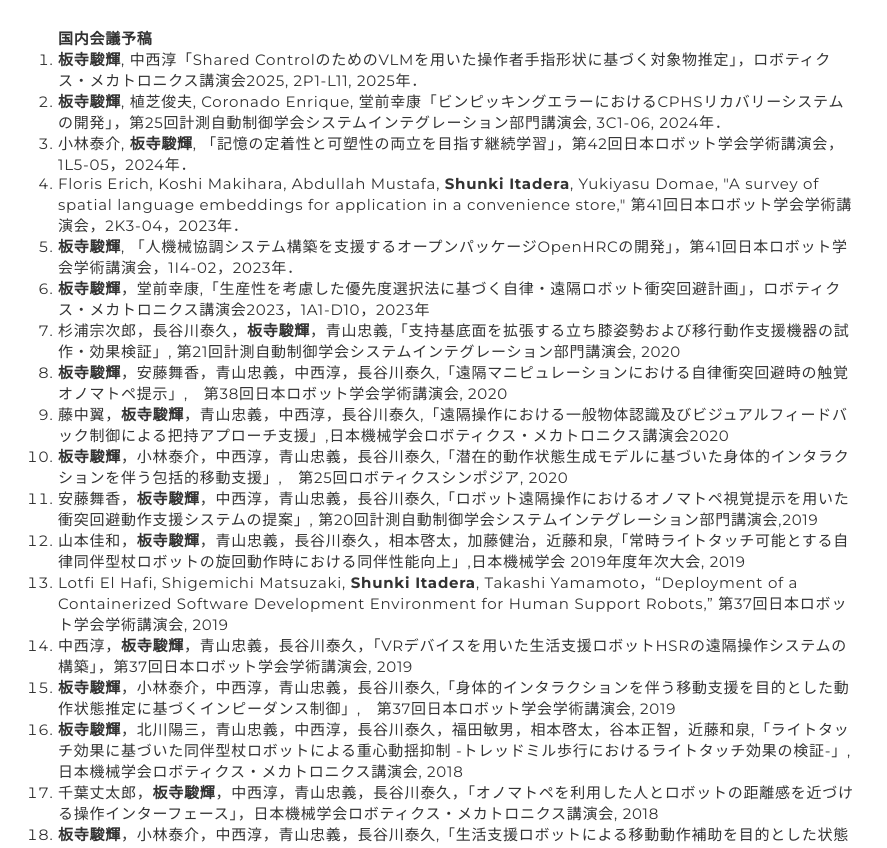
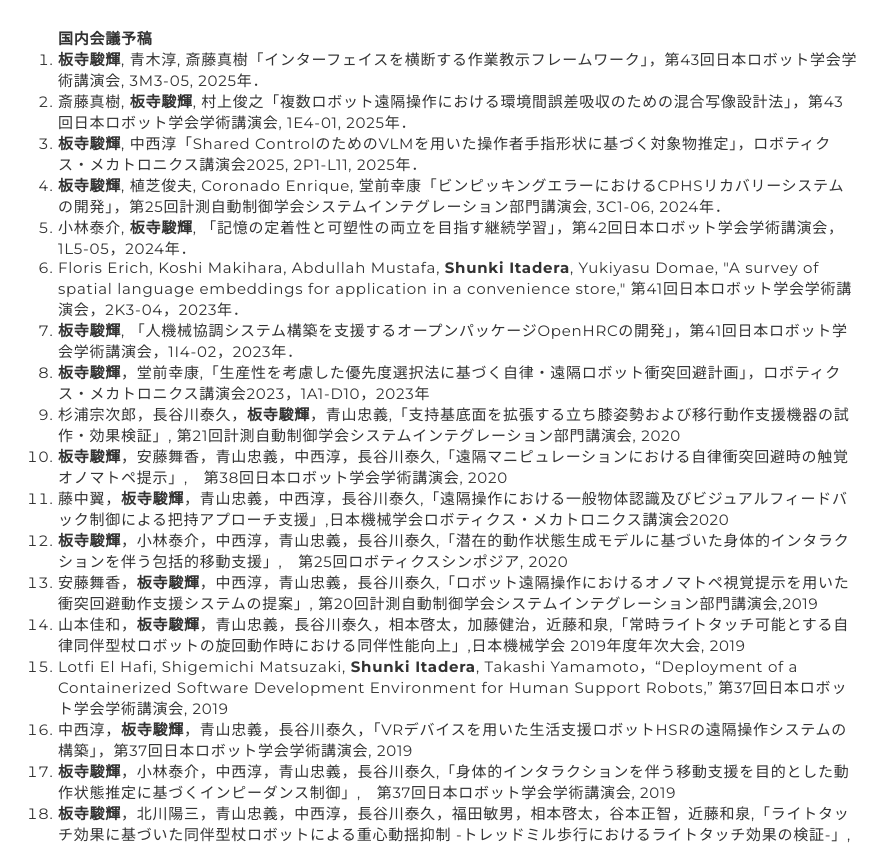
Before and after one commit to itadera/itadera.github.io, a plain HTML site: page cv_jp.html in a window 1280 px wide. Shown: the part 2685-3533 px from the top of the page, without its empty margins (182-1069 px from the left). Drawn offline with nearby package versions, Linux system fonts and the light colour scheme.

Commit message:
うｐだて

```diff
--- a/cv_jp.html
+++ b/cv_jp.html
@@ -196,6 +196,10 @@
 
             <h4>国内会議予稿</h4>
             <ol>
+                <li><b>板寺駿輝</b>, 青木淳, 斎藤真樹「インターフェイスを横断する作業教示フレームワーク」，第43回日本ロボット学会学術講演会, 3M3-05, 2025年．
+              </li>
+                <li>斎藤真樹, <b>板寺駿輝</b>, 村上俊之「複数ロボット遠隔操作における環境間誤差吸収のための混合写像設計法」，第43回日本ロボット学会学術講演会, 1E4-01, 2025年．
+              </li>
               <li><b>板寺駿輝</b>, 中西淳「Shared ControlのためのVLMを用いた操作者手指形状に基づく対象物推定」，ロボティクス・メカトロニクス講演会2025, 2P1-L11, 2025年．
               </li>
               <li><b>板寺駿輝</b>, 植芝俊夫, Coronado Enrique,
```
Also changed, not shown: cv_en.html (+4 -0 lines).
